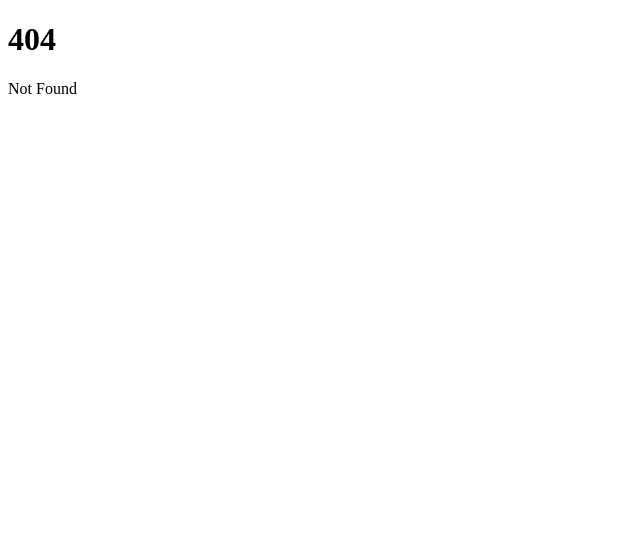
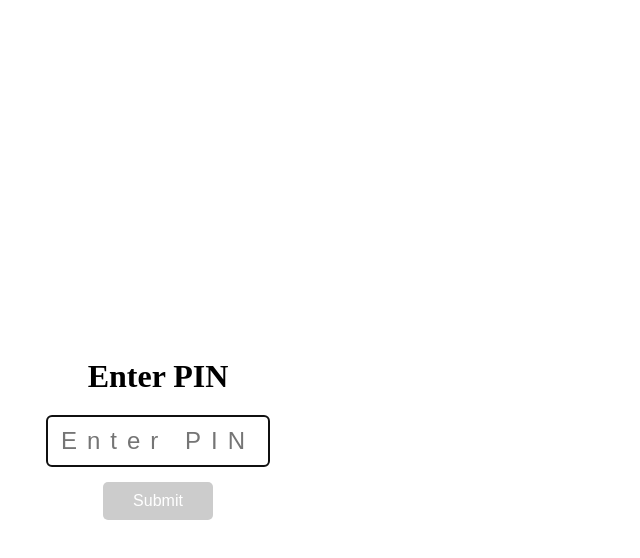
Before and after one commit to P-zetterberg/Bookmar, a SvelteKit app: page /pin in a window 1280 px wide. Before the commit this address had no page. Shown: the top 558 px of the page, without its empty margins (0-640 px from the left). Built offline with nearby package versions, Linux system fonts and the light colour scheme.

Commit message:
added pin login and autofocus

```diff
--- /dev/null
+++ b/src/routes/+page.ts
@@ -0,0 +1 @@
+export const prerender = true;
--- /dev/null
+++ b/src/routes/pin/+page.svelte
@@ -0,0 +1,102 @@
+<script lang="ts">
+	import { goto } from '$app/navigation';
+
+	const CORRECT_PIN = '7832';
+	let pinInput = $state('');
+	let pinError = $state(false);
+
+	function handlePinSubmit(e: Event) {
+		e.preventDefault();
+		if (pinInput === CORRECT_PIN) {
+			chrome.storage.session.set({ authenticated: 'true' });
+			goto('/');
+		} else {
+			pinError = true;
+			pinInput = '';
+		}
+	}
+
+	function handlePinInput(e: Event) {
+		const target = e.target as HTMLInputElement;
+		const value = target.value.replace(/\D/g, '').slice(0, 4);
+		pinInput = value;
+	}
+</script>
+
+<!-- svelte-ignore a11y_autofocus -->
+<div class="pin-container">
+	<h1>Enter PIN</h1>
+	<form onsubmit={handlePinSubmit}>
+		<input
+			type="password"
+			inputmode="numeric"
+			maxlength="4"
+			placeholder="Enter PIN"
+			bind:value={pinInput}
+			oninput={handlePinInput}
+			autocomplete="off"
+			autofocus
+		/>
+		<button type="submit" disabled={pinInput.length !== 4}>Submit</button>
+		{#if pinError}
+			<p class="error">Incorrect PIN. Please try again.</p>
+		{/if}
+	</form>
+</div>
+
+<style>
+	.pin-container {
+		display: flex;
+		flex-direction: column;
+		align-items: center;
+		justify-content: center;
+		min-height: 100vh;
+		padding: 20px;
+	}
+
+	.pin-container h1 {
+		margin-bottom: 20px;
+	}
+
+	.pin-container form {
+		display: flex;
+		flex-direction: column;
+		align-items: center;
+		gap: 15px;
+	}
+
+	.pin-container input[type='password'] {
+		font-size: 24px;
+		letter-spacing: 10px;
+		text-align: center;
+		padding: 10px;
+		width: 200px;
+		border: 2px solid #ccc;
+		border-radius: 5px;
+	}
+
+	.pin-container button {
+		padding: 10px 30px;
+		font-size: 16px;
+		cursor: pointer;
+		border: none;
+		border-radius: 5px;
+		background-color: #007bff;
+		color: white;
+	}
+
+	.pin-container button:disabled {
+		background-color: #ccc;
+		cursor: not-allowed;
+	}
+
+	.pin-container button:not(:disabled):hover {
+		background-color: #0056b3;
+	}
+
+	.error {
+		color: red;
+		font-size: 14px;
+		margin: 0;
+	}
+</style>
```
Also changed, not shown: src/routes/+page.svelte (+10 -1 lines).
